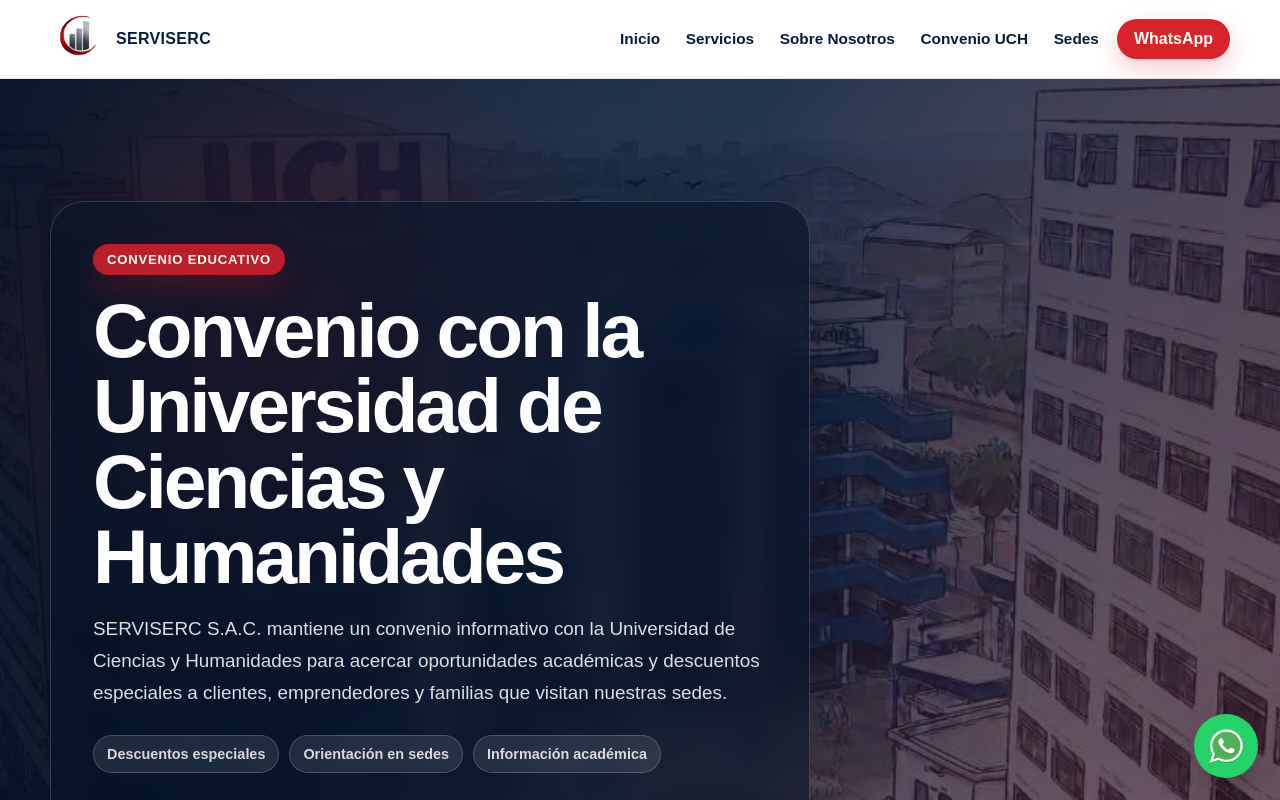
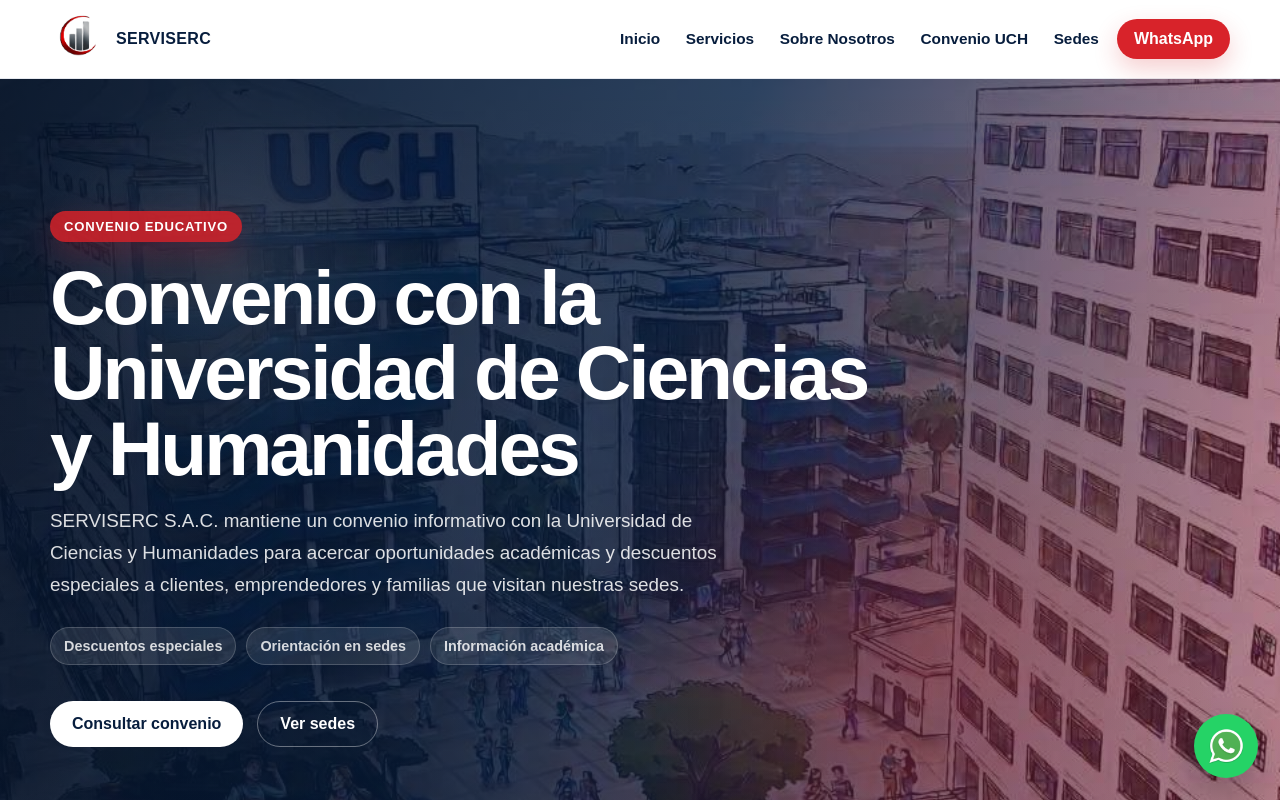
Before and after one commit to VaCris/landing-page-serviserc, a Next.js app: page /convenio-uch in a window 1280 px wide. Shown: the top 800 px of the page. Built offline with nearby package versions, Linux system fonts and the light colour scheme.

Commit message:
style: make agreement hero match homepage hero

```diff
--- a/app/uch-hero-overrides.css
+++ b/app/uch-hero-overrides.css
@@ -1,5 +1,5 @@
 .uch-hero {
-  min-height: min(760px, calc(100vh - 78px));
+  min-height: min(720px, calc(100vh - 78px));
   display: grid;
   align-items: center;
   background-size: cover;
@@ -12,24 +12,36 @@
   position: absolute;
   inset: 0;
   background:
-    radial-gradient(circle at 22% 28%, rgb(216 35 42 / 24%), transparent 28%),
-    linear-gradient(90deg, rgb(5 18 38 / 44%), rgb(5 18 38 / 18%) 46%, rgb(5 18 38 / 52%));
+    radial-gradient(circle at 18% 24%, rgb(255 255 255 / 10%), transparent 16%),
+    radial-gradient(circle at 72% 72%, rgb(216 35 42 / 22%), transparent 28%),
+    linear-gradient(180deg, transparent, rgb(5 18 38 / 24%));
   pointer-events: none;
 }
 
 .uch-hero-background-layout {
-  grid-template-columns: minmax(0, 760px);
+  grid-template-columns: minmax(0, 820px);
+  padding: clamp(82px, 11vw, 132px) 0;
 }
 
 .uch-hero-content {
   position: relative;
   z-index: 1;
-  padding: clamp(28px, 4vw, 42px);
-  border: 1px solid rgb(255 255 255 / 16%);
-  border-radius: 34px;
-  background: rgb(5 18 38 / 58%);
-  box-shadow: 0 30px 90px rgb(0 0 0 / 24%);
-  backdrop-filter: blur(14px);
+  max-width: 820px;
+  padding: 0;
+  border: 0;
+  border-radius: 0;
+  background: transparent;
+  box-shadow: none;
+  backdrop-filter: none;
+}
+
+.uch-hero .agreement-hero-title {
+  max-width: 860px;
+  text-wrap: balance;
+}
+
+.uch-hero .agreement-hero-copy {
+  max-width: 700px;
 }
 
 @media (max-width: 640px) {
@@ -38,7 +50,7 @@
     background-position: center top;
   }
 
-  .uch-hero-content {
-    border-radius: 24px;
+  .uch-hero-background-layout {
+    padding: 68px 0;
   }
 }
```
